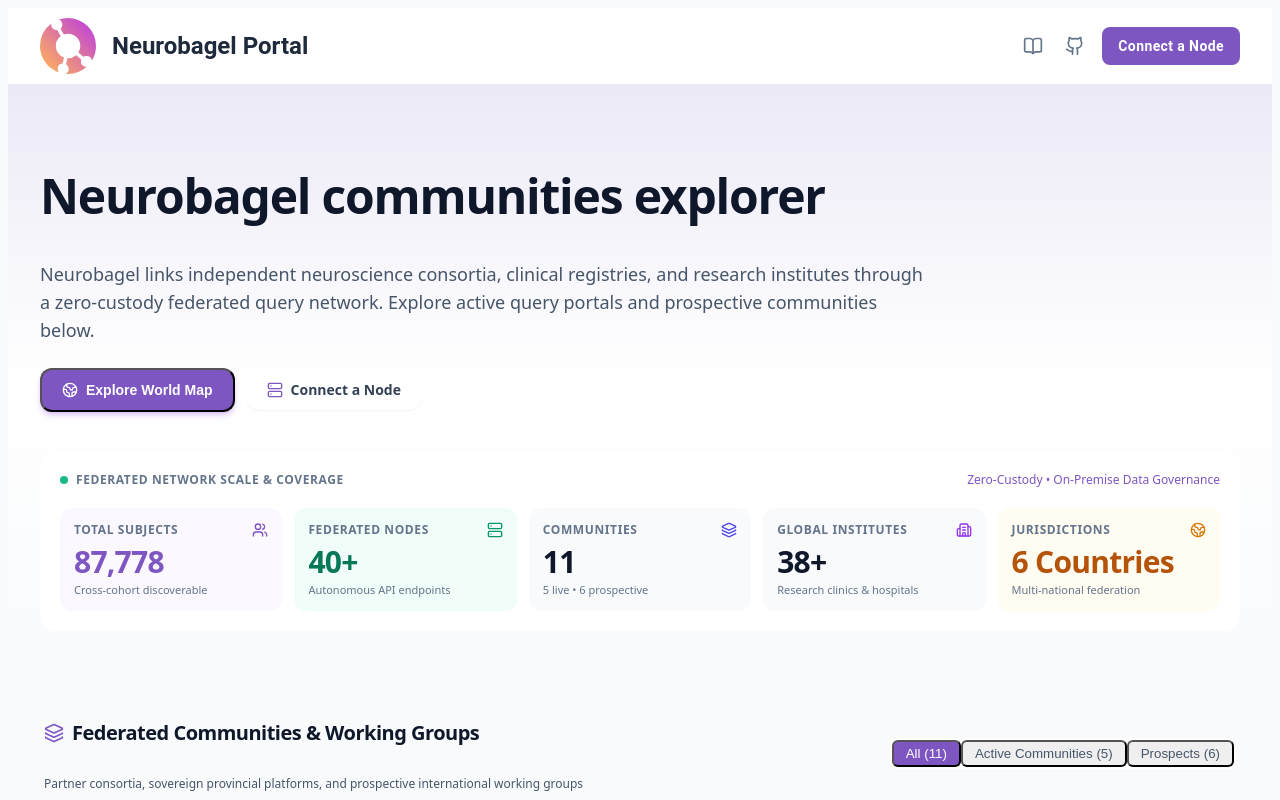
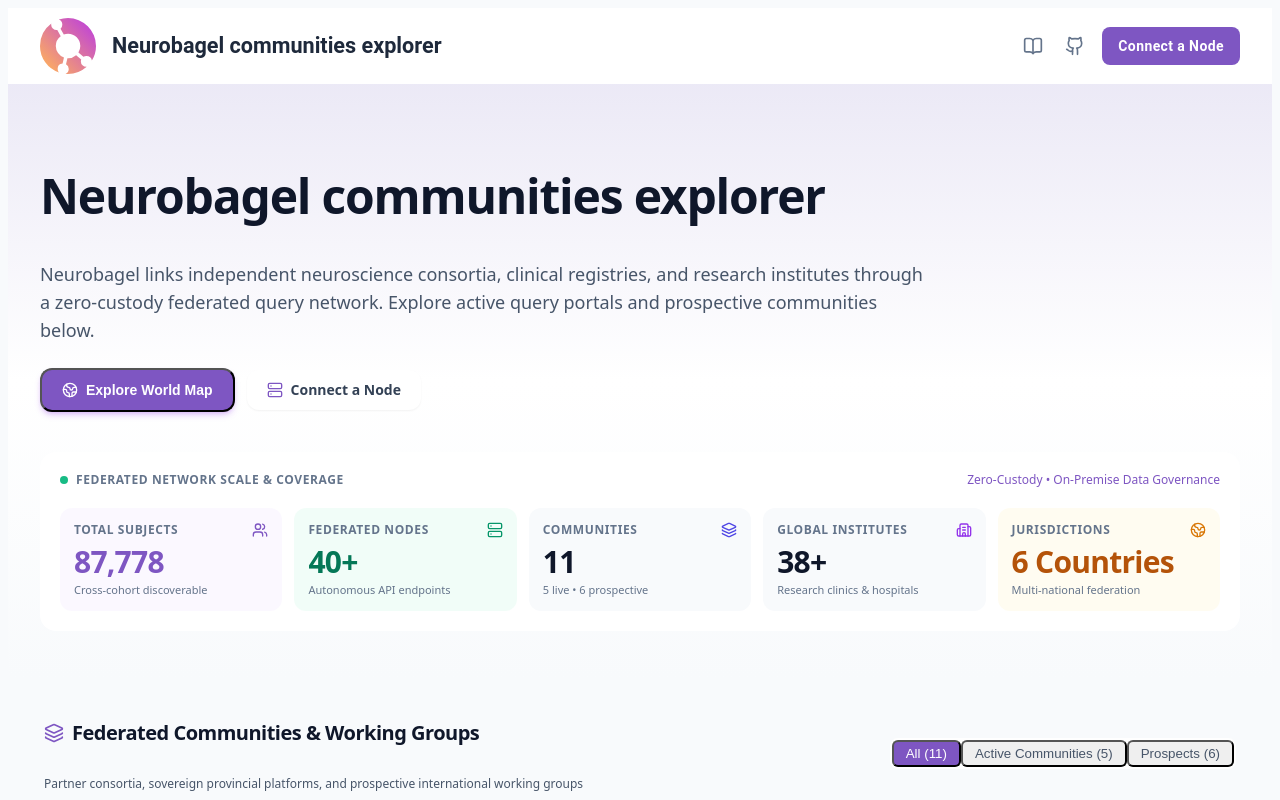
Before and after one commit to neurobagel/Portal, a React (Vite) app: page / in a window 1280 px wide. Shown: the top 800 px of the page. Built offline with nearby package versions, Linux system fonts and the light colour scheme.

Commit message:
refactor(navbar): update title to Neurobagel communities explorer
- Replace Neurobagel Portal title with Neurobagel communities explorer
- Align branding with application title tag

```diff
--- a/src/components/Navbar.tsx
+++ b/src/components/Navbar.tsx
@@ -46,12 +46,12 @@
                 component="div"
                 sx={{
                   fontWeight: 600,
-                  fontSize: { xs: '1.25rem', sm: '1.5rem' },
+                  fontSize: { xs: '1.15rem', sm: '1.35rem' },
                   color: '#1e293b',
                   lineHeight: 1.2,
                 }}
               >
-                Neurobagel Portal
+                Neurobagel communities explorer
               </Typography>
             </div>
           </div>
```
